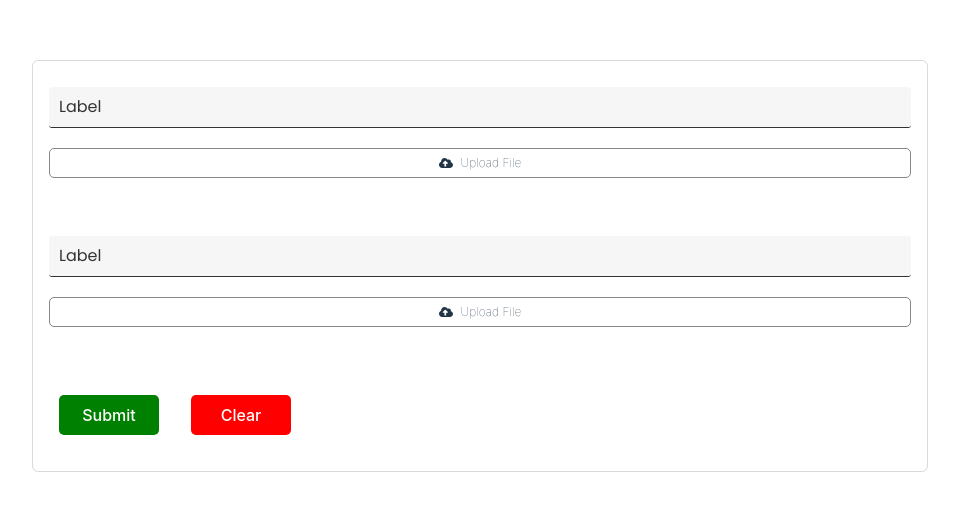
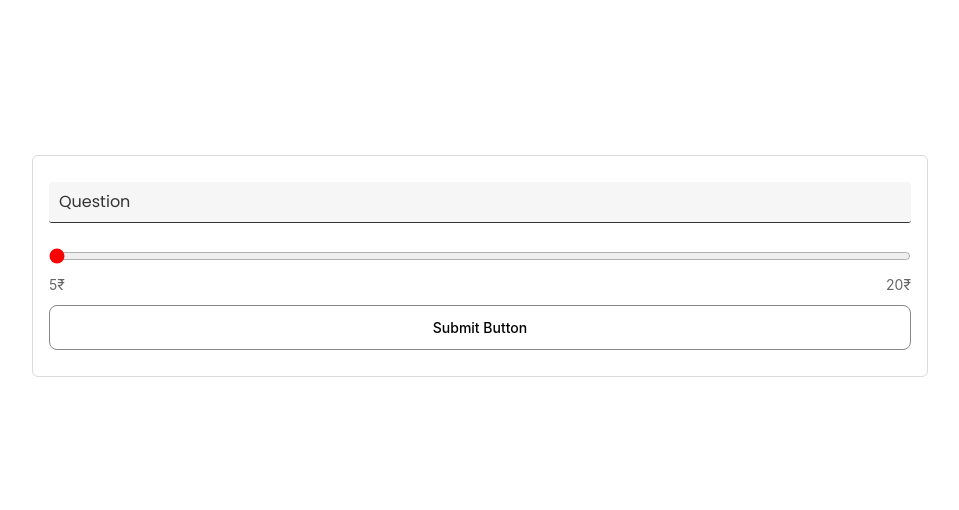
Before and after one commit to jshah3821/dynamic-form-for-project, a React (Vite) app: page / in a window 1280 px wide. Shown: the part 134-644 px from the top of the page, without its empty margins (160-1119 px from the left). Built offline with nearby package versions, Linux system fonts and the light colour scheme.

Commit message:
range preview integrated

```diff
--- a/src/components/Elements/SurveyForm/SurveyForm.css
+++ b/src/components/Elements/SurveyForm/SurveyForm.css
@@ -131,3 +131,56 @@ input[type="range"] {
   padding: 0;
   width: 100%;
 }
+.slider-container {
+  display: flex;
+  flex-direction: column;
+  align-items: center;
+  width: 100%;
+}
+.slider-wrapper {
+  width: 100%;
+  height: 32px;
+}
+.slider {
+  width: 100%;
+}
+.slider-labels {
+  display: flex;
+  justify-content: space-between;
+  width: 100%;
+}
+.min-value,
+.max-value {
+  font-size: 14px;
+  color: #666;
+}
+.qa_range_container {
+  display: flex;
+  align-items: center;
+  justify-content: center;
+  gap: 5px;
+}
+
+.slider-wrapper {
+  position: relative;
+  width: 100%; /* Adjust width as needed */
+}
+
+.slider {
+  width: 100%;
+}
+
+.range_tooltip {
+  position: absolute;
+  bottom: -20px; /* Adjust top position as needed */
+  left: 0;
+  display: none;
+  color: #fff;
+  width: 40;
+  background-color: #0075ff;
+  padding: 5px;
+  border-radius: 5px;
+  font-size: 12px;
+  pointer-events: none;
+  z-index: 1;
+}
--- a/src/components/Elements/SurveyForm/SurveyForm.tsx
+++ b/src/components/Elements/SurveyForm/SurveyForm.tsx
@@ -1,4 +1,4 @@
-import React, { useRef } from "react";
+import React, { useRef, useState } from "react";
 import "./SurveyForm.css";
 import { FaCloudUploadAlt } from "react-icons/fa";
 
@@ -13,33 +13,35 @@ const SurveyForm = ({
   index,
 }) => {
   const fileRef = useRef<any>(null);
+  const [tooltipStyle, setTooltipStyle] = useState<any>({
+    display: "none",
+    left: 0,
+  });
+
+  const handleRangeTooltip = (e) => {
+    const newValue = e.target.value;
+    const rangeWidth = e.target.offsetWidth;
+    const tooltipWidth = 40; // Adjust based on your tooltip's width
+
+    const x = properties?.validation?.minRange;
+    const y = properties?.validation?.maxRange;
+    const z = newValue; // Value to calculate percentage for
+
+    let percentage;
+
+    if (z == x) {
+      percentage = 0;
+    } else if (z == y) {
+      percentage = 1;
+    } else {
+      percentage = (z - x) / (y - x);
+    }
+    const leftOffset = (rangeWidth - tooltipWidth) * percentage;
+
+    setTooltipStyle({ display: "block", left: `${leftOffset}px` });
+  };
   const required = properties?.validation?.required;
 
-  const sliderStyle: any = {
-    position: "relative",
-    width: "100%",
-  };
-
-  const tooltipStyle: any = {
-    fontSize: "12px",
-    visibility: "visible",
-    backgroundColor: "#0075ff",
-    color: "#fff",
-    textAlign: "center",
-    borderRadius: "6px",
-    padding: "0px 5px",
-    position: "absolute",
-    zIndex: "1",
-    bottom: "90%",
-    left: `calc(${(properties?.validation?.range_value / 100) * 100}% - 1.5%)`,
-    marginLeft: "10px",
-    marginTop: "10px",
-    opacity: "1",
-    transition: "opacity 0.3s",
-    display: "flex",
-    alignItems: "center",
-    justifyContent: "center",
-  };
   const fieldName = properties?.name + index;
   return (
     <div className="flex justify-around left-align flex-column">
@@ -164,7 +166,6 @@ const SurveyForm = ({
               })}
             </div>
           )}
-          {console.log(formData)}
           {subType === "survey_image" && (
             <div>
               <div className="flex flex-row flex-wrap justify-start items-center align-center pointer fluid">
@@ -217,11 +218,28 @@ const SurveyForm = ({
                 <div className="slider-wrapper">
                   <input
                     type="range"
+                    min={properties?.validation?.minRange}
+                    max={properties?.validation?.maxRange}
                     name={fieldName || "range" + index}
-                    value={formData[fieldName] || ""}
-                    onChange={(e) => handleChange(e, fieldName, false)}
+                    value={formData[fieldName] || 0}
+                    onChange={(e) => {
+                      handleChange(e, fieldName, false);
+                      handleRangeTooltip(e);
+                    }}
                     className="slider"
                   />
+                  <span
+                    className="range_tooltip"
+                    style={{
+                      ...tooltipStyle,
+                      backgroundColor: properties?.answer_style?.accentColor,
+                      color: properties?.answer_style?.color,
+                    }}
+                  >
+                    {(formData[fieldName] || 0) +
+                      " " +
+                      properties?.validation?.unit}
+                  </span>
                 </div>
                 <div className="slider-labels">
                   <span className="min-value">
--- a/src/data.json
+++ b/src/data.json
@@ -1,11 +1,11 @@
 [
   {
     "selectionType": "surveyform",
-    "id": "V-lWr9nBHMgsP4KMJ7ynZ",
+    "id": "qFZ4KOvuaafGciqU9qzKP",
     "type": "surveyform",
-    "subType": "survey_image",
+    "subType": "range",
     "properties": {
-      "name": "survey_image",
+      "name": "range",
       "question_style": {
         "backgroundColor": "#f6f6f6",
         "fontSize": "16px",
@@ -32,23 +32,12 @@
         "backgroundColor": "#ffffff",
         "fontSize": "14px",
         "color": "",
+        "accentColor": "red",
         "height": "",
         "width": "100%",
-        "minWidth": "",
-        "minHeight": "",
-        "maxWidth": "",
-        "maxHeight": "",
-        "overflow": "",
-        "marginTop": "",
-        "marginLeft": "",
-        "marginRight": "",
-        "marginBottom": "",
-        "paddingTop": "",
-        "paddingLeft": "",
-        "paddingRight": "",
-        "paddingBottom": "",
         "border": ""
-      }
+      },
+      "validation": { "minRange": "5", "maxRange": "20", "unit": "₹" }
     },
     "formId": null,
     "surveyFormId": null,
@@ -56,9 +45,9 @@
   },
   {
     "selectionType": "surveyform",
-    "id": "vzClXqv_UP1TdWwKHzw8E",
+    "id": "TVc7MU-bemoJWpNOFOcVd",
     "type": "surveyform",
-    "subType": "survey_image",
+    "subType": "submit_button",
     "properties": {
       "name": "survey_image",
       "question_style": {
```
